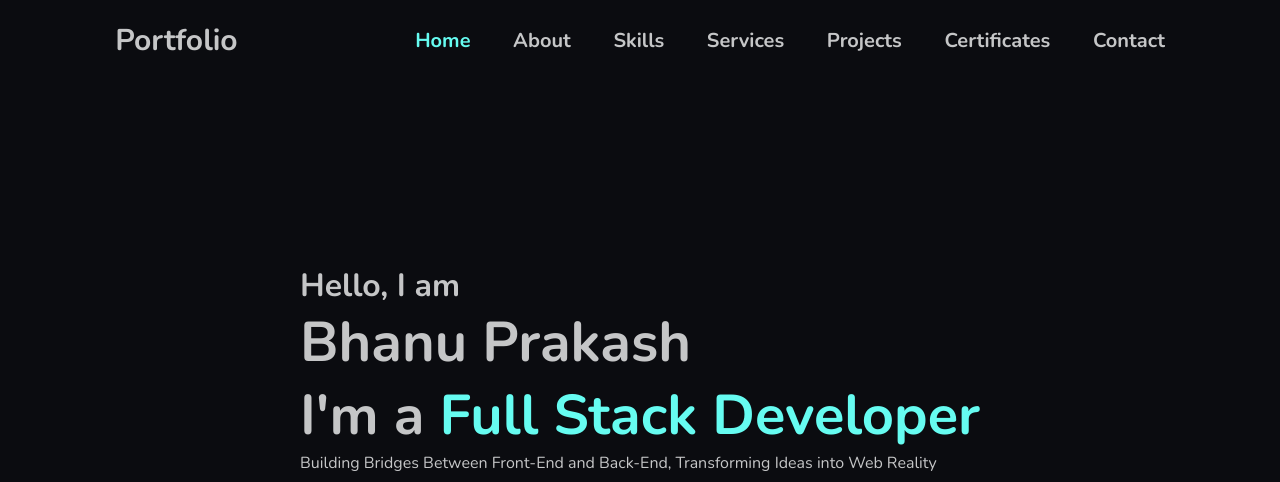
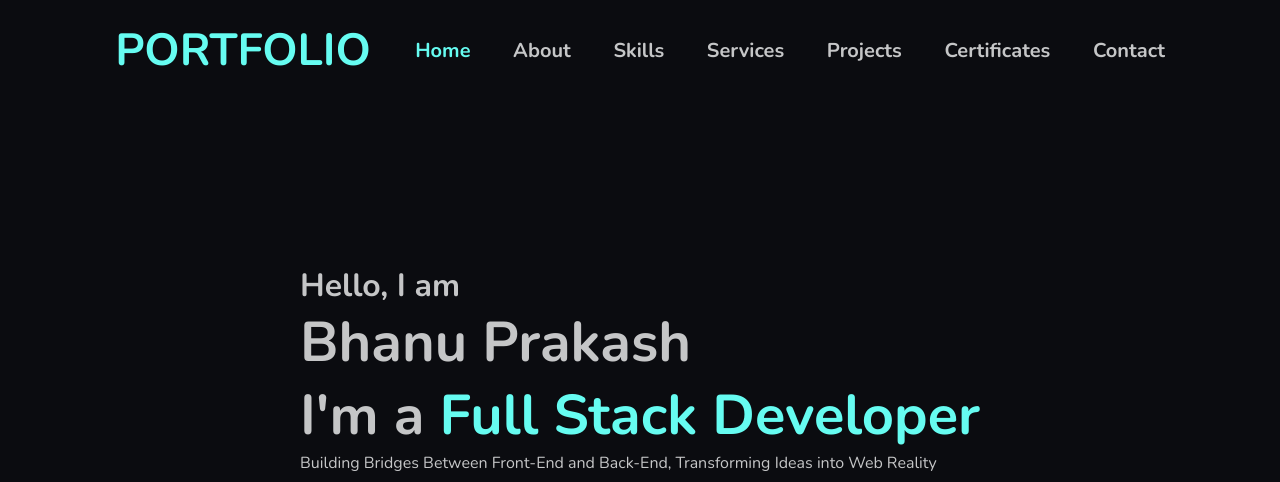
Before and after one commit to Bhanuprakash6248/CBTCIP-Portfolio, a plain HTML site: page index.html in a window 1280 px wide. Shown: the top 482 px of the page. Drawn offline with nearby package versions, Linux system fonts and the light colour scheme; a web font is replaced by a local one.

Commit message:
Update index.html

```diff
--- a/index.html
+++ b/index.html
@@ -16,7 +16,9 @@
 
 <body>
     <header class="header">
-        <a href="#home" class="portfolio-logo">Portfolio</a>
+        <a href="#home" class="portfolio-logo">
+            <h2><span></span><span>PORTFOLIO</span></h2>
+        </a>
         <i class="fa-solid fa-bars" id="menu-bar-icone"></i>
         <nav class="navbar-container">
             <a href="#home" class="active">Home</a>
@@ -140,7 +142,7 @@
                         rahul@2021
                         ;
                     </p>
-                    <a href="https://babbucreations.ccbp.tech/login"><i class="fa-solid fa-arrow-up-right-from-square"></i></a>
+                    <a href="https://nxttrendzbybp.ccbp.tech/login"><i class="fa-solid fa-arrow-up-right-from-square"></i></a>
                 </div>
             </div>
 
```
